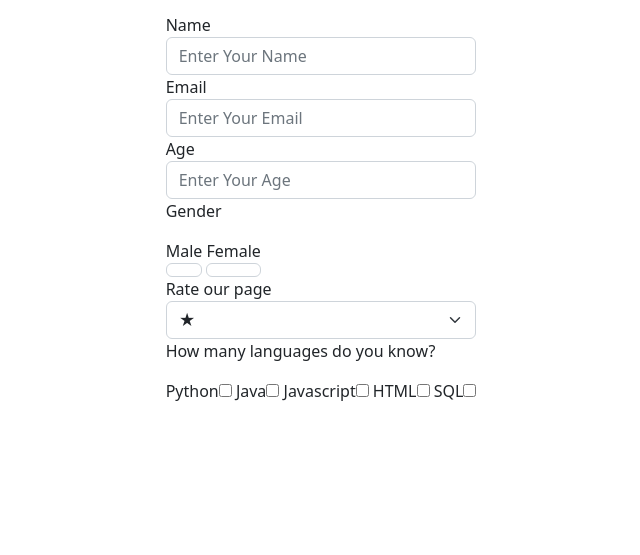
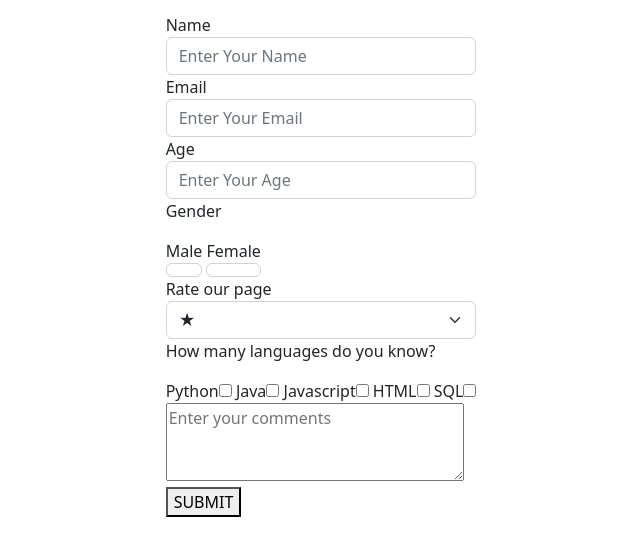
Before and after one commit to FerKovalink/microverse-project3, a plain HTML site: page index.html in a window 1280 px wide. Shown: the part 83-638 px from the top of the page, without its empty margins (319-959 px from the left). Drawn offline with nearby package versions, Linux system fonts and the light colour scheme.

Commit message:
textarea

```diff
--- a/index.html
+++ b/index.html
@@ -62,6 +62,14 @@
                 <label for="">SQL<input class="input-checkbox" type="checkbox" value="SQL"></label>
             </div>
 
+            <div class="forms">
+                <textarea class="input-textarea" name="comments" id="comments" cols="30" rows="3" placeholder="Enter your comments"></textarea>
+            </div>
+
+            <div class="forms">
+                <button type="submit" id="submit">SUBMIT</button>
+            </div>
+
         </form>
     </main>
     <script src="https://cdn.jsdelivr.net/npm/bootstrap@5.2.2/dist/js/bootstrap.bundle.min.js"
```
